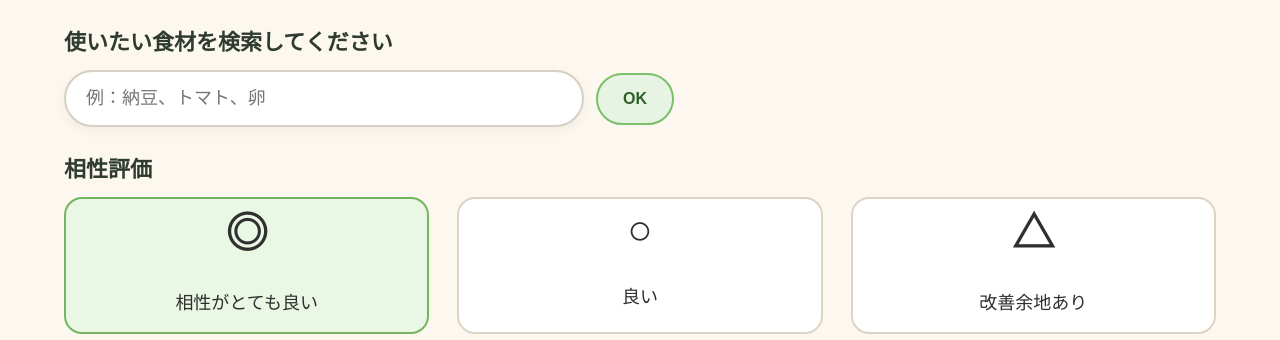
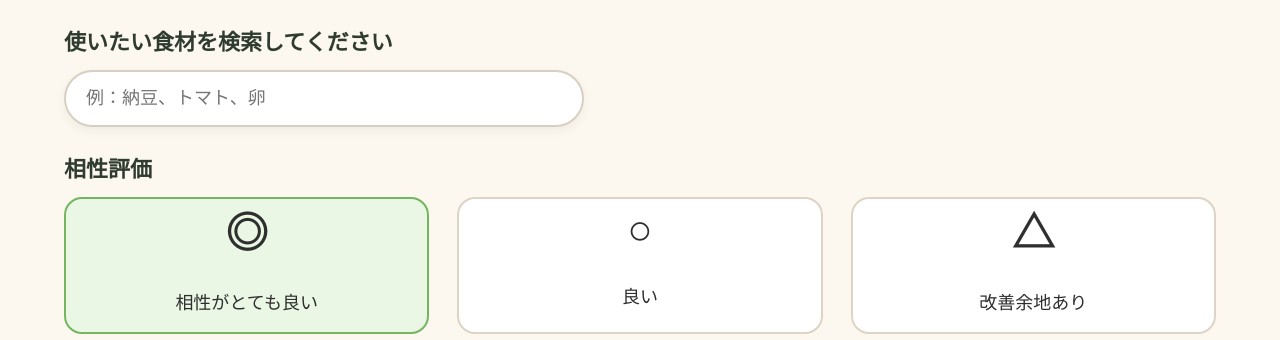
Before and after one commit to kugi227/food-pair-app, a Flask app: page / in a window 1280 px wide. Shown: the part 120-460 px from the top of the page. Run offline with Flask 3, Linux system fonts and the light colour scheme.

Commit message:
OKボタンを削除して検索UIを整理
食材候補クリックで結果が反映されるため、検索欄横のOKボタンを削除した。

```diff
--- a/static/script.js
+++ b/static/script.js
@@ -254,7 +254,6 @@ const ratingCards = document.querySelectorAll(".rating-card");
 const resultStatusIcon = document.getElementById("resultStatusIcon");
 const foodSearchWrapper = document.getElementById("foodSearchWrapper");
 const foodSearch = document.getElementById("foodSearch");
-const foodSearchOk = document.getElementById("foodSearchOk");
 const foodCandidatePanel = document.getElementById("foodCandidatePanel");
 const foodCategoryTabs = document.getElementById("foodCategoryTabs");
 const searchResults = document.getElementById("searchResults");
@@ -544,10 +543,6 @@ if (foodSearch) {
   });
 }
 
-if (foodSearchOk) {
-  foodSearchOk.addEventListener("click", submitSearchFood);
-}
-
 document.addEventListener("mousedown", (event) => {
   if (!(event.target instanceof Element) || !foodSearchWrapper) {
     return;
--- a/static/style.css
+++ b/static/style.css
@@ -490,7 +490,6 @@ h1 {
 .search-controls {
   display: flex;
   align-items: center;
-  gap: 12px;
 }
 
 .food-search-wrapper {
@@ -513,24 +512,6 @@ h1 {
 .food-search-input:focus {
   border-color: #7bbf6a;
   box-shadow: 0 0 0 4px rgba(123, 191, 106, 0.18);
-}
-
-.food-search-ok {
-  min-width: 78px;
-  padding: 15px 20px;
-  border: 2px solid #7bbf6a;
-  border-radius: 999px;
-  background: #e8f4e3;
-  color: #2f5f2a;
-  font-size: 16px;
-  font-weight: bold;
-  cursor: pointer;
-  transition: 0.2s;
-}
-
-.food-search-ok:hover {
-  transform: translateY(-2px);
-  background: #dff0d8;
 }
 
 .search-results {
@@ -621,10 +602,6 @@ h1 {
     max-width: none;
   }
 
-  .food-search-ok {
-    width: 100%;
-  }
-
   .food-candidate-panel {
     width: 100%;
   }
--- a/templates/index.html
+++ b/templates/index.html
@@ -42,7 +42,6 @@
         placeholder="例：納豆、トマト、卵"
         autocomplete="off"
       >
-      <button type="button" id="foodSearchOk" class="food-search-ok">OK</button>
     </div>
 
     <div id="foodCandidatePanel" class="food-candidate-panel" aria-hidden="true">
```
